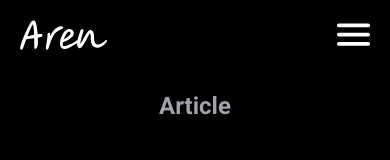
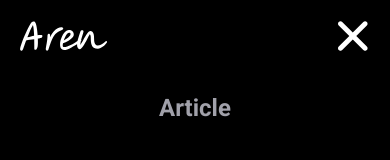
Before and after one commit to arentalb/modern-portfolio, a React (Vite) app: page /article in a window 390 px wide. Both pictures are taken after a click on the picture 353 px from the left and 35 px from the top of the page. Shown: the top 160 px of the page. Built offline with nearby package versions, Linux system fonts and the light colour scheme.

Commit message:
Add some animation to the header in mobile devices

```diff
--- a/src/components/layout/Header.tsx
+++ b/src/components/layout/Header.tsx
@@ -1,6 +1,7 @@
 import { NavLink, To } from "react-router-dom";
 import { ReactNode, useState } from "react";
 import { Toast } from "@/components/common/Toast.tsx";
+import { motion } from "framer-motion";
 
 interface NavItemProps {
   to: To;
@@ -16,19 +17,33 @@ export function Header() {
   }
 
   return (
-    <header className="p-5  md:max-w-[1400px] mx-auto">
+    <motion.header
+      className="p-5 md:max-w-[1400px] mx-auto"
+      initial={{ opacity: 0 }}
+      animate={{ opacity: 1 }}
+      transition={{ duration: 0.5 }}
+    >
       <div
         className={`flex justify-between md:mb-0 ${menu ? "mb-10" : "mb-0"}`}
       >
         <NavItem to={"/"}>
           <img src="/images/logo.svg" alt="Aren Logo" />
         </NavItem>
+        {menu ? (
+          <img
+            src="/icons/close.svg"
+            alt="Burger Menu"
+            onClick={toggleMenu}
+            className="sm:hidden cursor-pointer w-8 h-8"
+          />
+        ) : (
           <img
             src="/icons/menu.svg"
             alt="Burger Menu"
             onClick={toggleMenu}
             className="sm:hidden cursor-pointer"
           />
+        )}
 
         <nav className="w-full justify-end items-center text-2xl font-bold hidden sm:flex">
           <ul className="flex gap-10 items-center justify-end text-lg">
@@ -37,16 +52,19 @@ export function Header() {
         </nav>
       </div>
 
-      <nav
-        className={`w-full flex flex-col items-center text-2xl font-bold justify-between sm:hidden ${
-          menu ? "flex" : "hidden"
-        }`}
+      <motion.nav
+        className={`w-full flex flex-col items-center text-2xl font-bold justify-between sm:hidden`}
+        initial={{ height: 0, opacity: 0 }}
+        animate={
+          menu ? { height: "auto", opacity: 1 } : { height: 0, opacity: 0 }
+        }
+        transition={{ duration: 0.5 }}
       >
         <ul className="flex flex-col gap-10 items-center">
           <NavItems />
         </ul>
-      </nav>
-    </header>
+      </motion.nav>
+    </motion.header>
   );
 }
 
```
Lines whose indentation alone changed are shown as unchanged.
